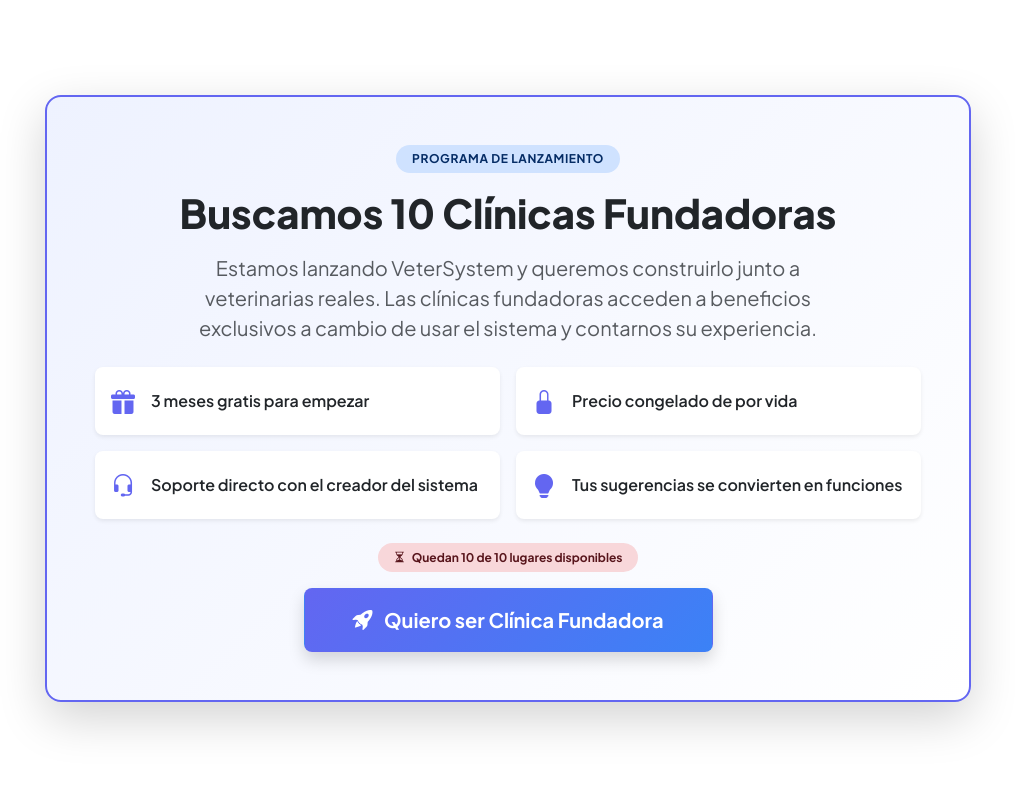
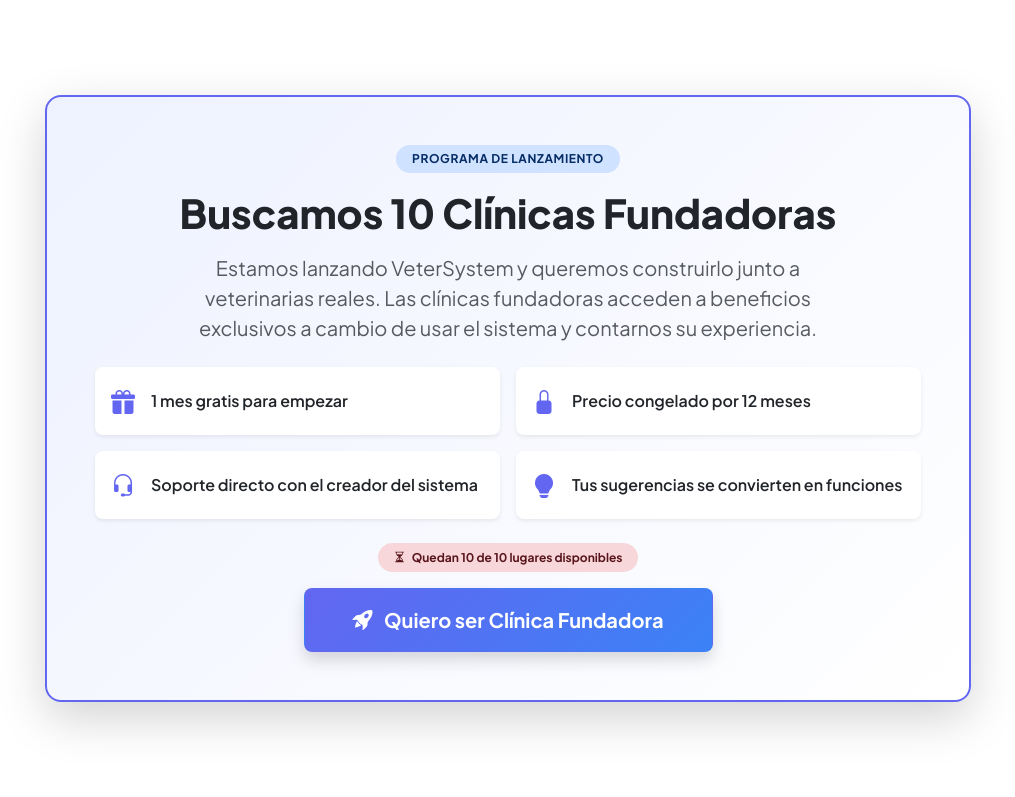
Before and after one commit to ajzc1990/vet_system, a Django app: page / in a window 1280 px wide. Shown: the part 4415-5212 px from the top of the page, without its empty margins (132-1147 px from the left). Run offline with Django 5.2, Linux system fonts and the light colour scheme; data that the repository does not hold is empty.

Commit message:
Landing: achica el beneficio de Clínicas Fundadoras (era demasiada oferta).
1 mes gratis (antes 3) y precio congelado por 12 meses (antes "de por vida").

Co-Authored-By: Claude Sonnet 5 <noreply@anthropic.com>

```diff
--- a/templates/landing.html
+++ b/templates/landing.html
@@ -621,13 +621,13 @@
                             <div class="col-md-6">
                                 <div class="d-flex align-items-center gap-3 p-3 bg-white rounded-3 shadow-sm h-100">
                                     <i class="bi bi-gift-fill text-primary fs-4"></i>
-                                    <span class="fw-semibold text-dark">3 meses gratis para empezar</span>
+                                    <span class="fw-semibold text-dark">1 mes gratis para empezar</span>
                                 </div>
                             </div>
                             <div class="col-md-6">
                                 <div class="d-flex align-items-center gap-3 p-3 bg-white rounded-3 shadow-sm h-100">
                                     <i class="bi bi-lock-fill text-primary fs-4"></i>
-                                    <span class="fw-semibold text-dark">Precio congelado de por vida</span>
+                                    <span class="fw-semibold text-dark">Precio congelado por 12 meses</span>
                                 </div>
                             </div>
                             <div class="col-md-6">
@@ -721,7 +721,7 @@
 
             <p class="text-center text-muted small mt-4 mb-0">
                 <i class="bi bi-star-fill text-warning me-1"></i>
-                Clínicas fundadoras: 3 meses gratis y precio congelado de por vida.
+                Clínicas fundadoras: 1 mes gratis y precio congelado por 12 meses.
             </p>
         </div>
     </section>
```
